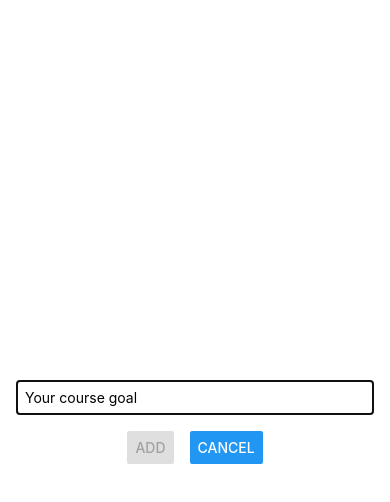
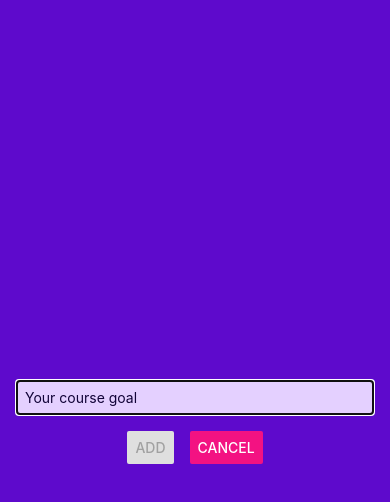
Before and after one commit to Sejmou/react-native-course, a React Native app: screen / in a window 390 px wide. Both pictures are taken after a click on the button "ADD GOAL". Shown: the top 502 px of the page. Built offline with nearby package versions, Linux system fonts and the light colour scheme.

Commit message:
add styling

```diff
--- a/App.js
+++ b/App.js
@@ -46,7 +46,11 @@ export default function App() {
       ) : (
         <Text style={styles.placeholderText}>No goals yet.</Text>
       )}
-      <Button title="Add goal" onPress={() => setShowModal(true)} />
+      <Button
+        title="Add goal"
+        color="#5e0acc"
+        onPress={() => setShowModal(true)}
+      />
     </View>
   );
 }
--- a/components/CustomTextInput.js
+++ b/components/CustomTextInput.js
@@ -9,7 +9,9 @@ const styles = StyleSheet.create({
   textInput: {
     width: '100%',
     borderWidth: 1,
-    borderColor: '#cccccc',
+    borderColor: '#e4d0ff',
     padding: 8,
+    backgroundColor: '#e4d0ff',
+    color: '#120438',
   },
 });
--- a/components/GoalInput.js
+++ b/components/GoalInput.js
@@ -14,6 +14,7 @@ const GoalInput = ({ visible, onAddGoal, onCancel }) => {
 
   return (
     <Modal
+      animationType="slide"
       statusBarTranslucent // without that Modal was not covering whole screen on Android for some reason (offset from top)
       visible={visible}
     >
@@ -25,12 +26,13 @@ const GoalInput = ({ visible, onAddGoal, onCancel }) => {
         />
         <View style={styles.actions}>
           <Button
+            color="#b180f0"
             title="Add"
             disabled={!enteredGoalText}
             onPress={addHandler}
           />
           <View style={styles.rightButton}>
-            <Button title="Cancel" onPress={onCancel} />
+            <Button color="#f31282" title="Cancel" onPress={onCancel} />
           </View>
         </View>
       </View>
@@ -42,6 +44,7 @@ export default GoalInput;
 const styles = StyleSheet.create({
   inputContainer: {
     flex: 1,
+    backgroundColor: '#5e0acc',
     justifyContent: 'center',
     alignItems: 'center',
     padding: 16,
```
